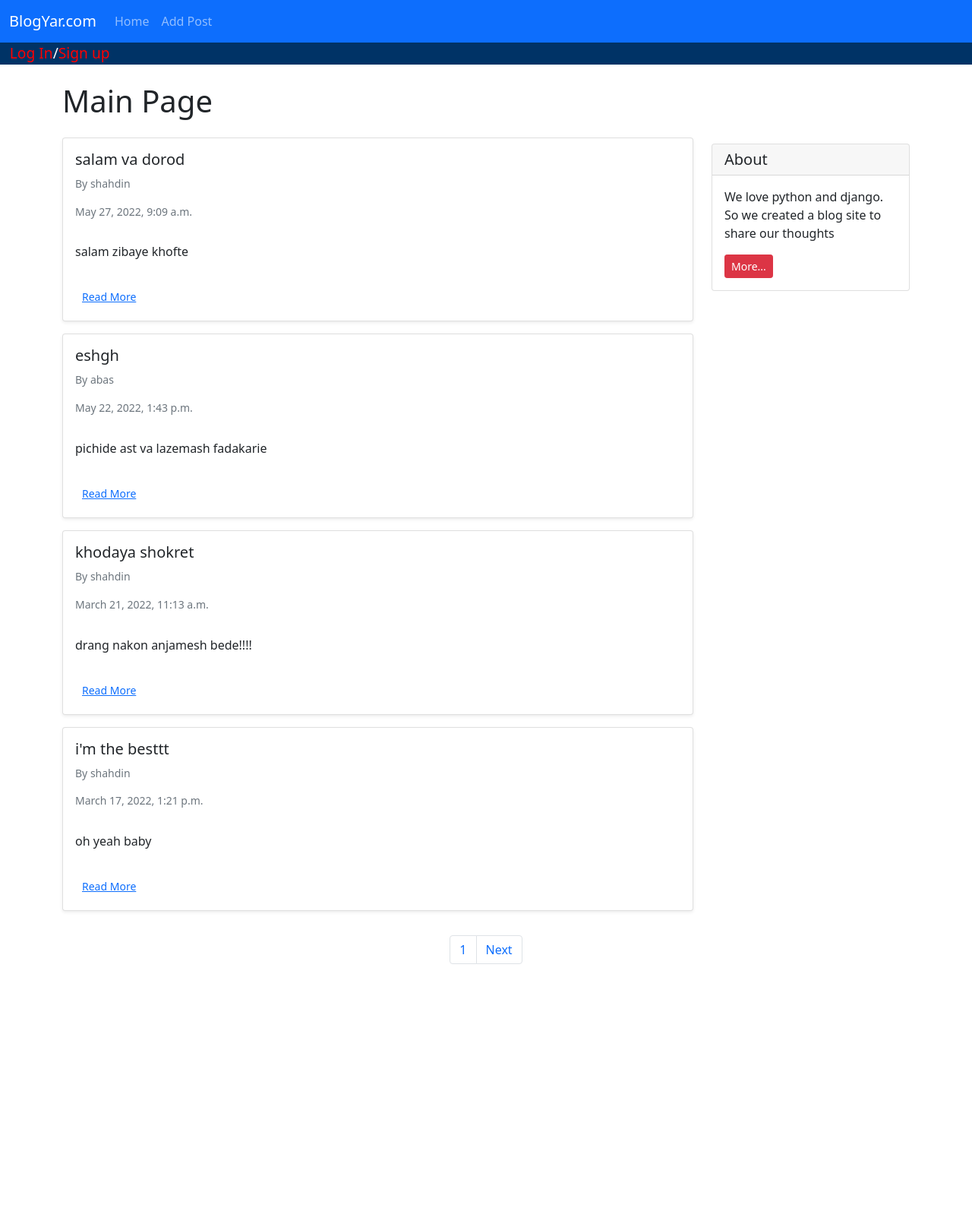
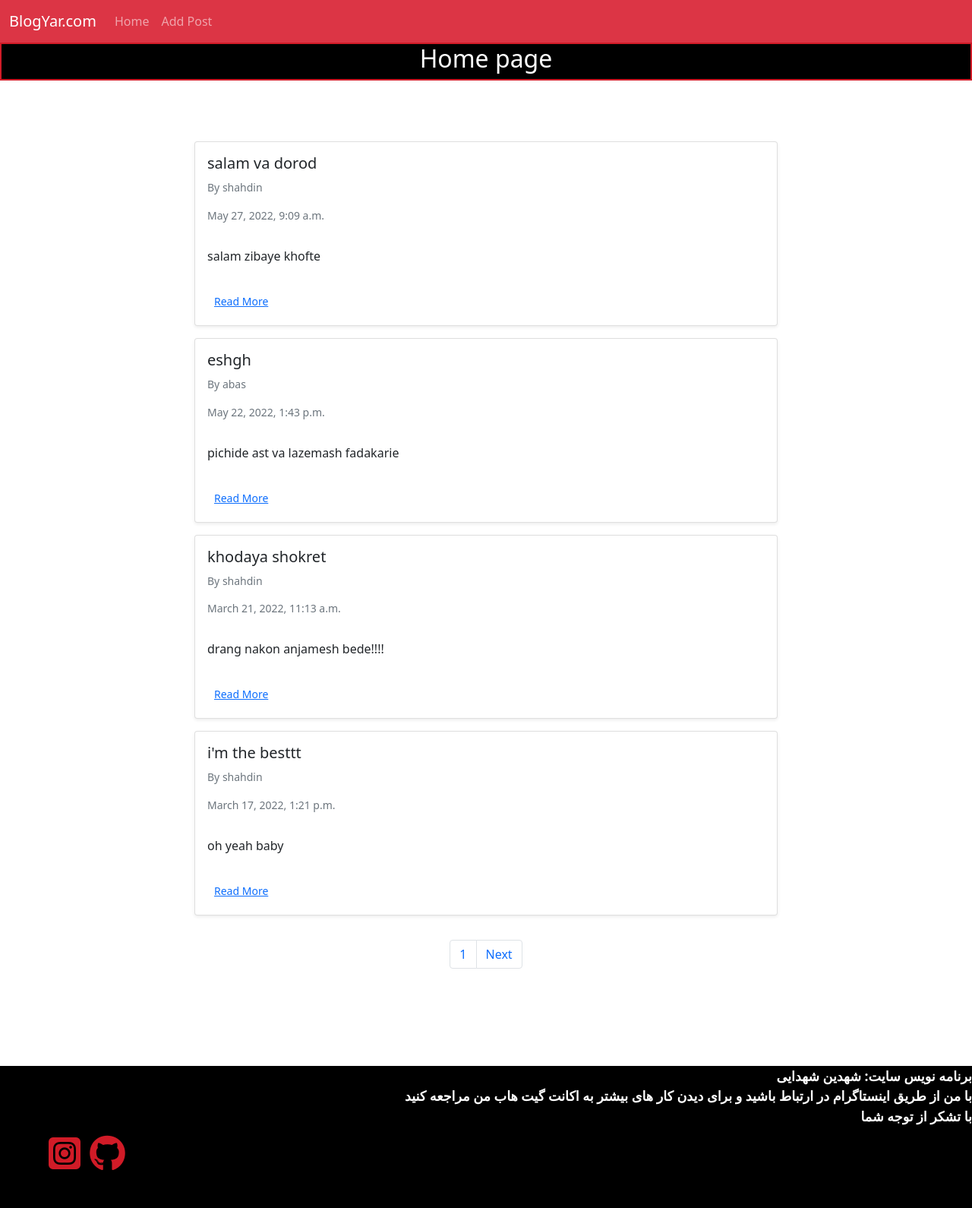
Before and after one commit to shahdin-sh/django_Blog_project, a Django app: page / in a window 1280 px wide. Shown: the whole page at 76% size. Before the commit the page ends 1269 px from the top, so only its background shows below. Run offline with Django 4.2, Linux system fonts and the light colour scheme; data comes from the database, SQL or seed files in the repository; both versions use the stored data as it was after the commit; some libraries are stand-ins or nearby versions.

Commit message:
add static files and css for the project and change homepage view

```diff
--- a/Blog/templates/blog/post_list.html
+++ b/Blog/templates/blog/post_list.html
@@ -1,19 +1,19 @@
 {% extends '_base.html' %}
+{% load static %}
+ <link rel="stylesheet" href="{% static 'css/base.css' %}">
 {% block page_title %}
 Post list
 {% endblock page_title %}
 {% block content %}
-    <div class="container mt-4">
-        <h1>Main Page</h1>
-        <div class="row">
-            <div class="col-9">
+    <div class="post_container">
+            <div class="post">
                 {% for i in post %}
                 <div class="card shadow-sm my-3">
                     <div class="card-body">
                         <h5 class="card-title">{{i.title}}</h5>
                         <h6 class="card-subtitle mb-2 text-muted small py-2">By {{i.author}}</h6>
                         <h6 class="card-subtitle mb-2 text-muted small py-2">{{i.date_created}}</h6>
-                        <p class="card-text py-3">{{i.text}}</p>
+                        <p class="card-text py-3">{{i.text|truncatewords:40}}</p>
                         <div class="btn btn-sm">
                             <a href="{% url "post_detail_view" i.id %}">Read More</a>
                         </div>
@@ -21,20 +21,6 @@ Post list
                 </div>
                 {% endfor %}
             </div>
-            <div class="col-3">
-                    <div class="card my-4">
-                        <h5 class="card-header">About</h5>
-                        <div class="card-body">
-                            <p class="card-text">We love python and django. So we created a blog site to share our
-                                thoughts</p>
-                            <a href="#"
-                               class="btn btn-sm btn-danger">
-                                More...
-                            </a>
-                        </div>
-                    </div>
-            </div>
-        </div>
     </div>
      <nav aria-label="Page navigation">
         <ul class="pagination  justify-content-center mt-3">
--- a/account/templates/account/user_profile.html
+++ b/account/templates/account/user_profile.html
@@ -18,6 +18,7 @@ User_profile
                             <li><span>number of posts: </span>{{ user_post }}</li>
                         {% elif not user_post %}
                             <li>number of posts: None</li>
+                            <a href="{% url 'post_view_add' %}">Do you want to Create one?</a>
                         {% endif %}
                     </ol>
                     <a href="{% url 'edit_user_profile_view' %}">edit profile</a>
--- a/config/settings.py
+++ b/config/settings.py
@@ -135,3 +135,7 @@ CRISPY_TEMPLATE_PACk = 'bootstrap4'
 
 # EMAIL CONFIG
 EMAIL_BACKEND = 'django.core.mail.backends.console.EmailBackend'
+
+# static files config
+STATIC_URL = '/static/'
+STATICFILES_DIRS = [str(BASE_DIR.joinpath('static'))]
--- /dev/null
+++ b/static/css/base.css
@@ -0,0 +1,19 @@
+.post_container{
+    display: flex;
+    flex-direction: column;
+    justify-content: center;
+    align-items: center;
+}
+.post{
+   margin-top: 5%;
+   margin-left: 20%;
+   margin-right: 20%;
+    width: 60%;
+}
+.title{
+   text-align: center;
+    background-color: black;
+    width: 100%;
+    color: white;
+    border: 2px solid  #d11b27;
+}
--- /dev/null
+++ b/static/css/footer.css
@@ -0,0 +1,35 @@
+.footer{
+    left: 0;
+    bottom: 0;
+    width: 100%;
+    direction: rtl;
+    margin-top: 10%;
+    font-size: 1.1rem;
+    font-weight: bold;
+    background-color:black;
+    color: white;
+}
+.icon{
+    display: flex;
+    flex-direction: row-reverse;
+    font-size: 1.5rem;
+    gap: 1%;
+    margin-left: 5%;
+    text-decoration: none;
+}
+.icon a{
+    color:  #d11b27;
+    font-size: 3rem;
+    margin-bottom: 3%;
+}
+@media screen and (min-width:600px) {
+    .icon{
+        font-size: 4rem;
+        gap: 1%;
+        margin-left: 5%;
+
+    }
+    .icon a{
+    margin-bottom: 3%;
+}
+}
--- a/templates/_base.html
+++ b/templates/_base.html
@@ -1,5 +1,6 @@
 <!doctype html>
 <html lang="en">
+{% load static %}
 <head>
     <!-- Required meta tags -->
     <meta charset="utf-8">
@@ -18,11 +19,13 @@
     <!-- Bootstrap CSS -->
     <link href="https://cdn.jsdelivr.net/npm/bootstrap@5.1.3/dist/css/bootstrap.min.css" rel="stylesheet"
           integrity="sha384-1BmE4kWBq78iYhFldvKuhfTAU6auU8tT94WrHftjDbrCEXSU1oBoqyl2QvZ6jIW3" crossorigin="anonymous">
-
+    <link rel="stylesheet" href="{% static 'css/base.css' %}">
+    <link rel="stylesheet" href="{% static 'css/footer.css' %}">
+    <script src="https://kit.fontawesome.com/65dc8809fa.js" crossorigin="anonymous"></script>
     <title>{% block page_title %}{% endblock page_title %}</title>
 </head>
 <body>
-    <nav class="navbar navbar-expand-lg navbar-dark bg-primary">
+    <nav class="navbar navbar-expand-lg navbar-dark bg-danger">
         <div class="container-fluid">
             <a class="navbar-brand" href="#">BlogYar.com</a>
             <button class="navbar-toggler" type="button" data-bs-toggle="collapse" data-bs-target="#navbarNavAltMarkup"
@@ -42,15 +45,23 @@
             </div>
         </div>
     </nav>
-    <div class="welcome_massage_container">
-         {% if user.is_authenticated %}
-            <p>welcome {{ user.username }}/<a href="{% url 'logout' %}">Log out</a></p>
-         {% else %}
-            <p> <a href="{% url 'login' %}">Log In</a>/<a href="{% url 'signup' %}">Sign up</a></p>
-         {% endif %}
-    </div>
+    <div class="title"><h2>Home page</h2></div>
     {% block content %}
     {% endblock %}
+    <footer>
+        <div class="footer">
+            برنامه نویس سایت: شهدین شهدایی
+            <br>
+            با من از طریق اینستاگرام در ارتباط باشید و برای دیدن کار های بیشتر به اکانت گیت هاب من مراجعه کنید
+            <br>
+            با تشکر از توجه شما
+            <div class="icon">
+                <a href="#"><i class="fa-brands fa-instagram-square"></i></a>
+                <a href="#"><i class="fa-brands fa-github"></i></a>
+            </div>
+        </div>
+    </footer>
+
     <!-- Optional JavaScript; choose one of the two! -->
 
     <!-- Option 1: Bootstrap Bundle with Popper -->
```
Also changed, not shown: static/css/post_detail.css (added, +9 -0 lines), db.sqlite3.
